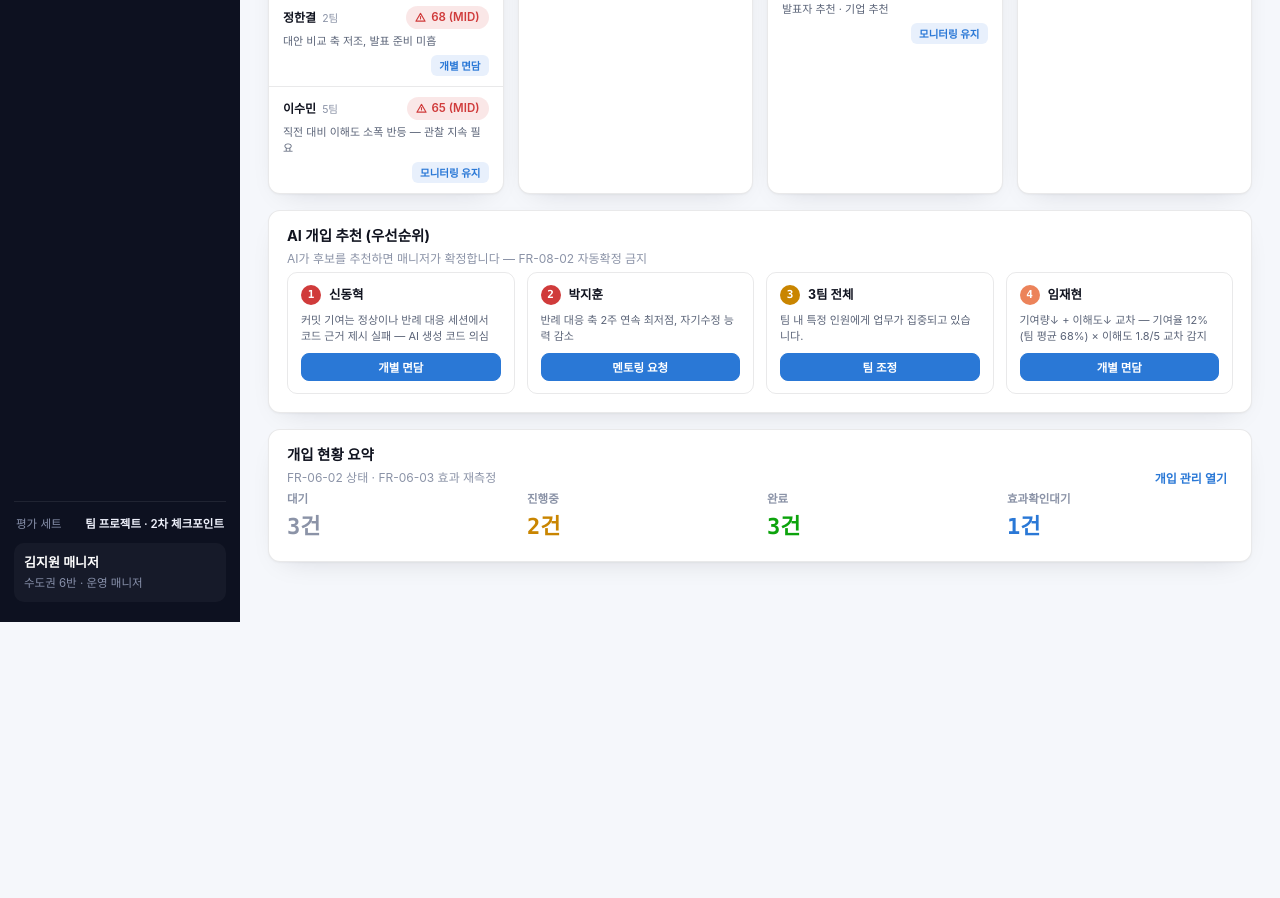
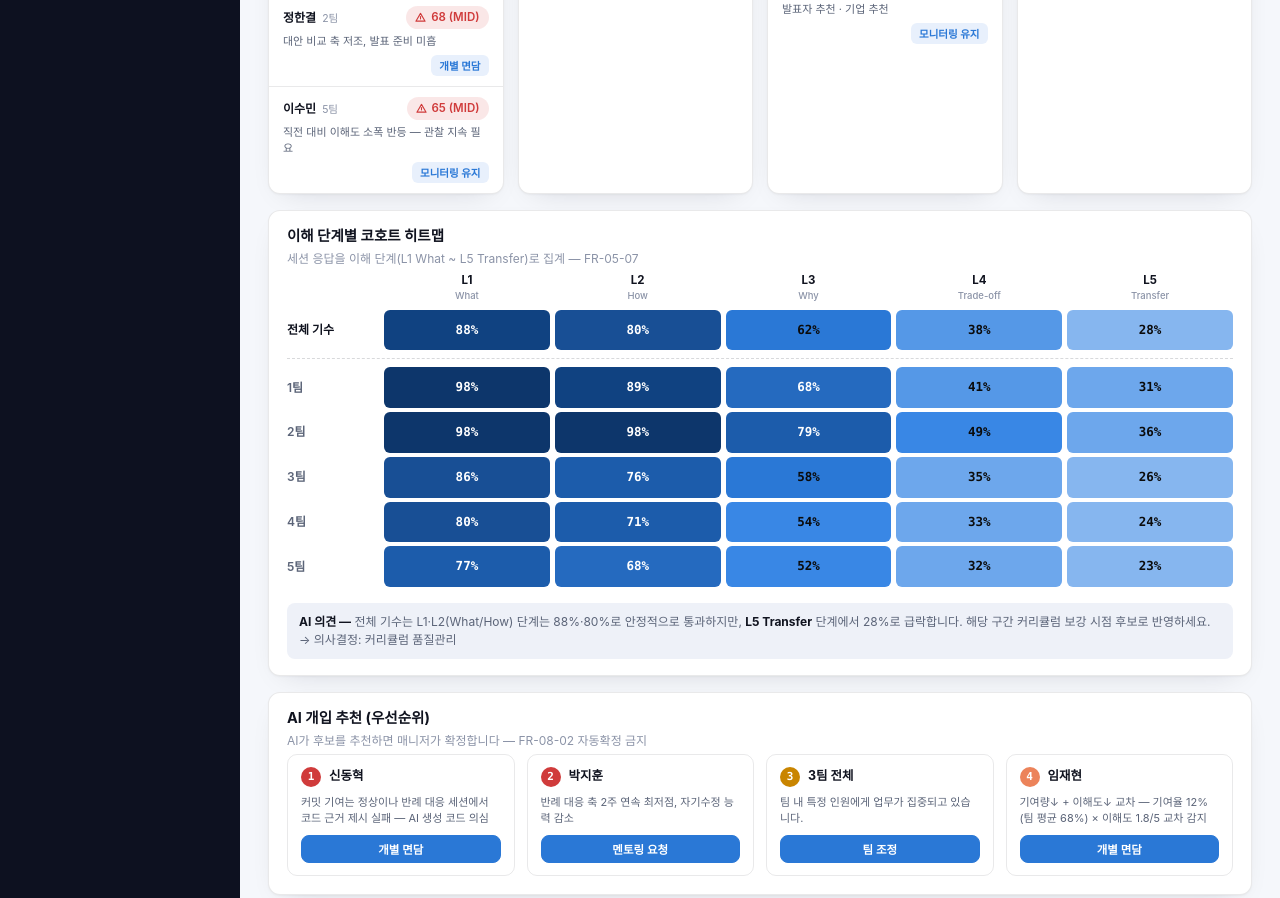
Before and after one commit to popixoxipop-collab/Code_reviewer_with_feedback, a plain HTML site: page frontend/mockups/dashboard.html in a window 1280 px wide. Shown: the part 829-1727 px from the top of the page. Before the commit the page ends 1451 px from the top, so only its background shows below. Drawn offline with Linux system fonts and the light colour scheme.

Commit message:
feat(frontend): add FR-05-07 cohort understanding heatmap
Adds L1(What)-L5(Transfer) pass-rate heatmap to the ops dashboard: cohort summary row plus per-team breakdown, sequential blue scale (validated dataviz palette), with an auto-computed AI insight line calling out whichever level the cohort drops off hardest at.

```diff
--- a/frontend/mockups/dashboard.html
+++ b/frontend/mockups/dashboard.html
@@ -174,6 +174,19 @@
   .mt-actions { display: flex; gap: 4px; flex-wrap: wrap; justify-content: flex-end; }
 
   /* AI 개입 추천 */
+  /* FR-05-07 코호트 히트맵 (sequential — 값=이해 단계 통과율, 단일 색상 명암) */
+  .heatmap-box { padding: 4px 18px 4px; display: flex; flex-direction: column; gap: 4px; }
+  .heat-row { display: grid; grid-template-columns: 92px repeat(5, 1fr); gap: 5px; align-items: stretch; }
+  .heat-header .heat-collabel { text-align: center; padding-bottom: 2px; }
+  .heat-collabel { font-size: 11.5px; font-weight: 700; color: var(--ink); display: flex; flex-direction: column; align-items: center; }
+  .heat-collabel span { font-size: 9.5px; font-weight: 500; color: var(--ink-muted); }
+  .heat-rowlabel { display: flex; align-items: center; font-size: 12px; font-weight: 600; color: var(--ink-secondary); }
+  .heat-row-cohort { padding-bottom: 8px; margin-bottom: 4px; border-bottom: 1px dashed var(--border-strong); }
+  .heat-row-cohort .heat-rowlabel { font-weight: 700; color: var(--ink); }
+  .heat-cell { border-radius: 6px; display: flex; align-items: center; justify-content: center; font-size: 12.5px; font-weight: 700; font-family: var(--font-mono); padding: 11px 4px; }
+  .heat-insight { margin: 12px 18px 16px; padding: 10px 12px; background: var(--surface-2); border-radius: 8px; font-size: 12px; color: var(--ink-secondary); line-height: 1.5; }
+  .heat-insight b { color: var(--ink); }
+
   .rec-grid { display: grid; grid-template-columns: repeat(4, 1fr); gap: 12px; padding: 4px 18px 18px; }
   .rec-card { border: 1px solid var(--border); border-radius: 10px; padding: 12px 13px; display: flex; flex-direction: column; gap: 8px; }
   .rec-num { width: 20px; height: 20px; border-radius: 50%; color: #fff; font-size: 11px; font-weight: 700; display: flex; align-items: center; justify-content: center; font-family: var(--font-mono); }
@@ -424,6 +437,35 @@
 
   var COHORT = { total: 48, risk: 5, freerider: 3, ace: 6, teamAnomaly: 1, prevRisk: 3, prevFreerider: 2, prevAce: 5, prevTeamAnomaly: 0 };
 
+  /* FR-05-07 이해 단계별 코호트 히트맵 — L1/L4/L5 명칭은 요구사항정의서 원문("L1 What ~ L5 Transfer",
+     예시 "L4 트레이드오프에서 급락")을 그대로 사용, L2/L3는 동일 Bloom형 표기 관례로 채움(What→How→Why→Trade-off→Transfer) */
+  var LEVELS = [
+    { key: "L1", label: "What" },
+    { key: "L2", label: "How" },
+    { key: "L3", label: "Why" },
+    { key: "L4", label: "Trade-off" },
+    { key: "L5", label: "Transfer" }
+  ];
+  var HEATMAP_BASE = [92, 82, 62, 38, 28];
+  var teamAvgAvg = TEAMS.reduce(function (a, t) { return a + t.avgUnderstanding; }, 0) / TEAMS.length;
+  var HEATMAP_ROWS = TEAMS.map(function (t) {
+    var mult = t.avgUnderstanding / teamAvgAvg;
+    return { name: t.name, values: HEATMAP_BASE.map(function (v) { return Math.max(5, Math.min(98, Math.round(v * mult))); }) };
+  });
+  var HEATMAP_COHORT = LEVELS.map(function (_, i) {
+    return Math.round(HEATMAP_ROWS.reduce(function (a, r) { return a + r.values[i]; }, 0) / HEATMAP_ROWS.length);
+  });
+  var SEQ_RAMP = [
+    { hex: "#cde2fb", text: "#0b0b0b" }, { hex: "#b7d3f6", text: "#0b0b0b" }, { hex: "#9ec5f4", text: "#0b0b0b" },
+    { hex: "#86b6ef", text: "#0b0b0b" }, { hex: "#6da7ec", text: "#0b0b0b" }, { hex: "#5598e7", text: "#0b0b0b" },
+    { hex: "#3987e5", text: "#0b0b0b" }, { hex: "#2a78d6", text: "#0b0b0b" }, { hex: "#256abf", text: "#ffffff" },
+    { hex: "#1c5cab", text: "#ffffff" }, { hex: "#184f95", text: "#ffffff" }, { hex: "#104281", text: "#ffffff" }, { hex: "#0d366b", text: "#ffffff" }
+  ];
+  function seqStep(pct) {
+    var t = Math.max(0, Math.min(1, pct / 100));
+    return SEQ_RAMP[Math.round(t * (SEQ_RAMP.length - 1))];
+  }
+
   var RISK_TOP = [
     { name: "신동혁", team: "5팀", score: 92, level: "HIGH", cause: "커밋 기여는 정상이나 반례 대응 세션에서 코드 근거 제시 실패 — AI 생성 코드 의심", type: "면접" },
     { name: "박지훈", team: "3팀", score: 85, level: "HIGH", cause: "반례 대응 축 2주 연속 최저점, 자기수정 능력 감소", type: "멘토링 요청" },
@@ -592,6 +634,24 @@
         }).join("") + "</div></div>";
     }).join("") + "</div>";
 
+    var heatHeader = '<div class="heat-row heat-header"><div class="heat-rowlabel"></div>' + LEVELS.map(function (l) {
+      return '<div class="heat-collabel">' + l.key + "<span>" + l.label + "</span></div>";
+    }).join("") + "</div>";
+    var heatCohortRow = '<div class="heat-row heat-row-cohort"><div class="heat-rowlabel">전체 기수</div>' + HEATMAP_COHORT.map(function (v) {
+      var step = seqStep(v);
+      return '<div class="heat-cell" style="background:' + step.hex + ";color:" + step.text + ';">' + v + "%</div>";
+    }).join("") + "</div>";
+    var heatTeamRows = HEATMAP_ROWS.map(function (row) {
+      return '<div class="heat-row"><div class="heat-rowlabel">' + row.name + "</div>" + row.values.map(function (v) {
+        var step = seqStep(v);
+        return '<div class="heat-cell" style="background:' + step.hex + ";color:" + step.text + ';">' + v + "%</div>";
+      }).join("") + "</div>";
+    }).join("");
+    var weakestIdx = HEATMAP_COHORT.indexOf(Math.min.apply(null, HEATMAP_COHORT));
+    var heatmapCard = '<div class="card"><div class="section-head" style="padding:14px 18px 0;"><div><h2>이해 단계별 코호트 히트맵</h2><div class="desc">세션 응답을 이해 단계(L1 What ~ L5 Transfer)로 집계 — FR-05-07</div></div></div>' +
+      '<div class="heatmap-box">' + heatHeader + heatCohortRow + heatTeamRows + "</div>" +
+      '<div class="heat-insight"><b>AI 의견 —</b> 전체 기수는 ' + LEVELS[0].key + '·' + LEVELS[1].key + '(' + LEVELS[0].label + '/' + LEVELS[1].label + ') 단계는 ' + HEATMAP_COHORT[0] + '%·' + HEATMAP_COHORT[1] + '%로 안정적으로 통과하지만, <b>' + LEVELS[weakestIdx].key + ' ' + LEVELS[weakestIdx].label + '</b> 단계에서 ' + HEATMAP_COHORT[weakestIdx] + '%로 급락합니다. 해당 구간 커리큘럼 보강 시점 후보로 반영하세요. → 의사결정: 커리큘럼 품질관리</div></div>';
+
     var recommendPool = [
       normalizeCandidate("risk", RISK_TOP[0]),
       normalizeCandidate("risk", RISK_TOP[1]),
@@ -614,7 +674,7 @@
     document.getElementById("view-dashboard").innerHTML =
       briefHtml +
       '<div class="top-row"><div class="card">' + briefGrid.replace('<div class="brief-grid">', '<div class="section-head" style="padding:14px 18px 0;"><div><h2>오늘 AI 브리핑</h2><div class="desc">09:30 기준</div></div></div><div class="brief-grid">') + "</div>" + donutCard + metricCard + "</div>" +
-      panelRow + recommendCard + summaryCard;
+      panelRow + heatmapCard + recommendCard + summaryCard;
 
     renderDonut(document.getElementById("cohort-donut"), donutSegs, { size: 128, stroke: 17 });
     if (window.DOW) DOW.wireDashboardActions();
```
